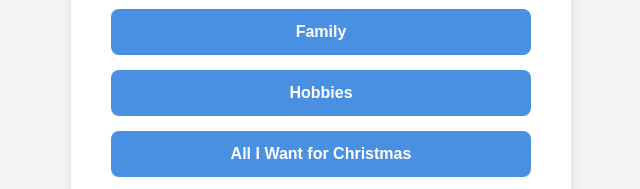
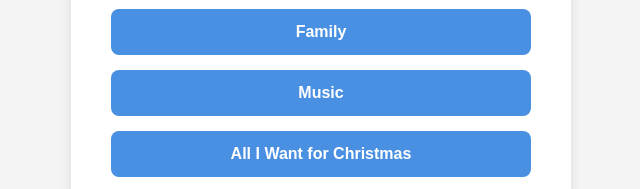
Before and after one commit to Aplasining/allAboutMe, a plain HTML site: page index.html in a window 1280 px wide. Shown: the part 312-501 px from the top of the page, 319-959 px from the left. Drawn offline with Linux system fonts and the light colour scheme.

Commit message:
Update index.html

```diff
--- a/index.html
+++ b/index.html
@@ -77,7 +77,7 @@
 
         <div class="nav-links">
             <a href="Z_Family.html">Family</a>
-            <a href="ZA_Music.html">Hobbies</a>
+            <a href="ZA_Music.html">Music</a>
             <a href="ZB_AllIWantForChristmas.html">All I Want for Christmas</a>
             <a href="ZZ_Quiz.html">Quiz</a>
         </div>
```
